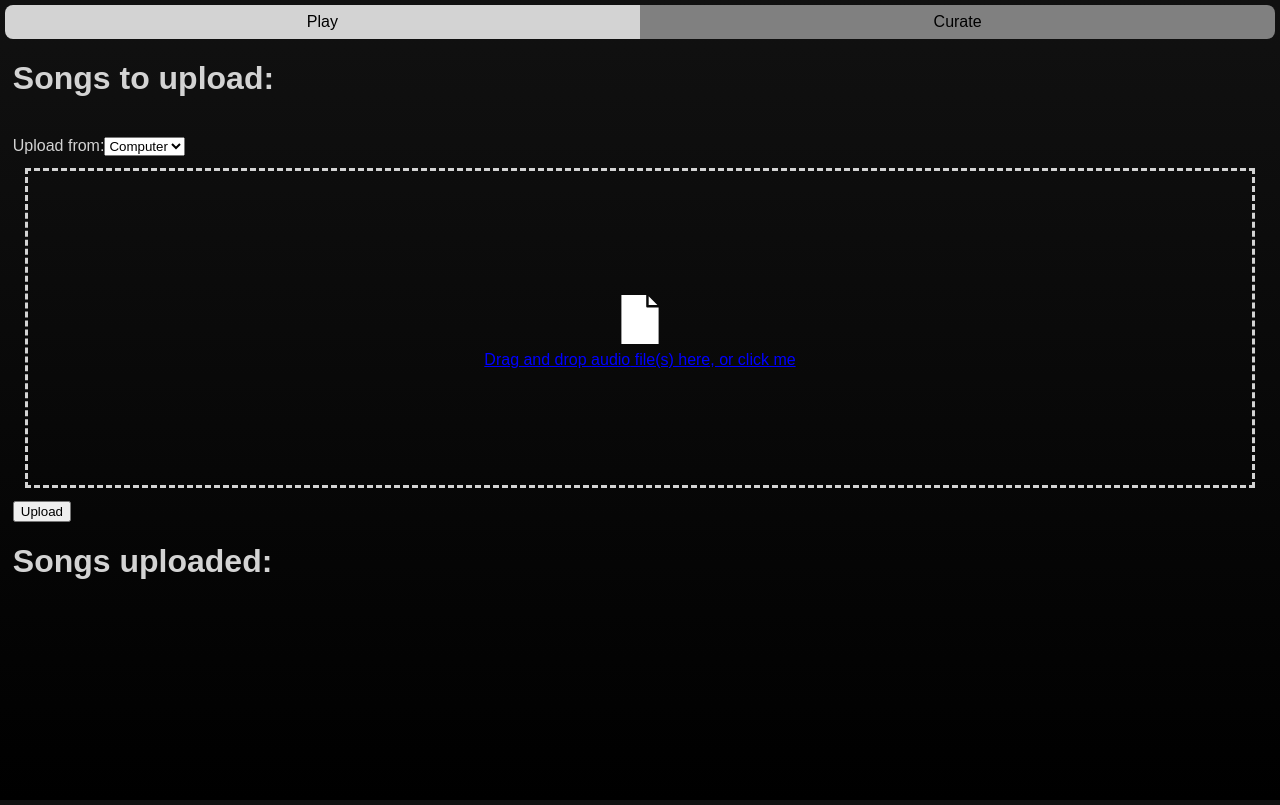
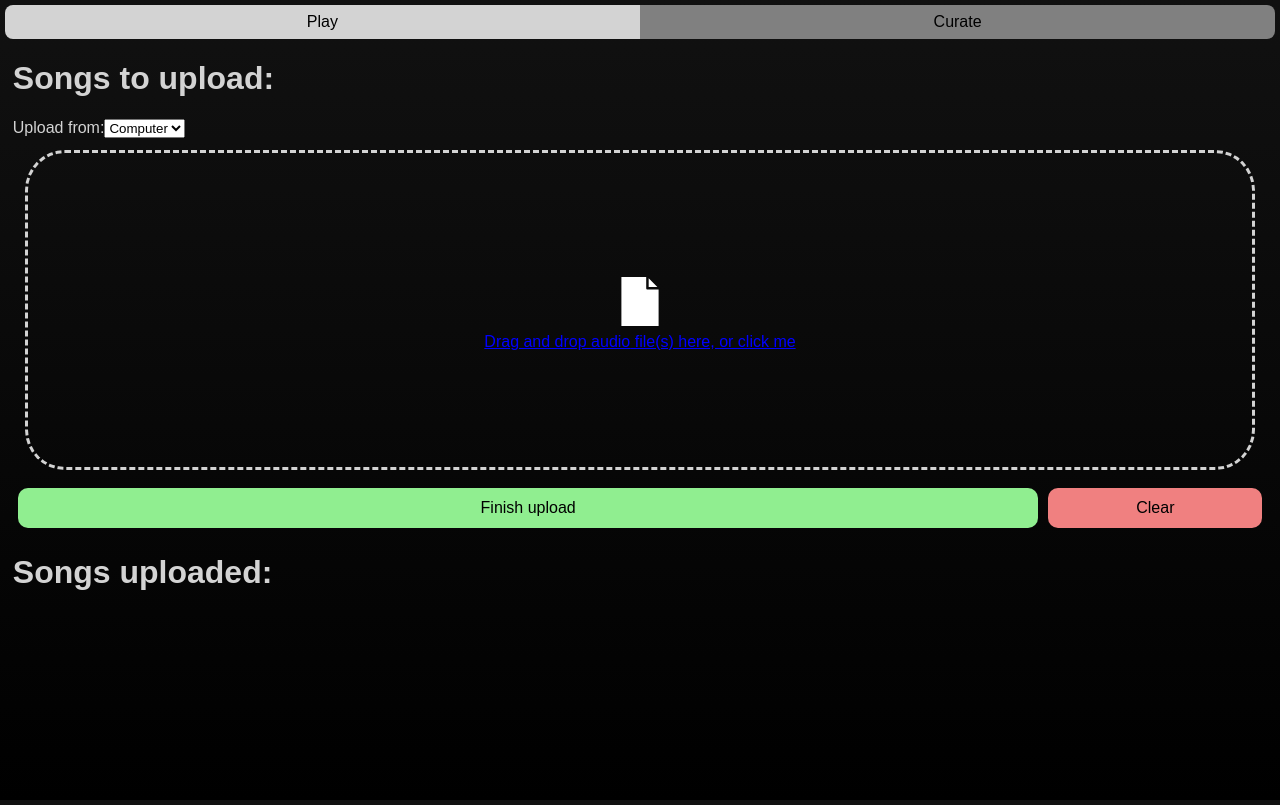
Before and after one commit to Moses-Bejon/respire, a React (Vite) app in the folder respire/: page /respire/curate in a window 1280 px wide. Built offline with nearby package versions, Linux system fonts and the light colour scheme.

Commit message:
finishing touches for curator css

```diff
--- a/respire/src/curator/fileInput.css
+++ b/respire/src/curator/fileInput.css
@@ -1,5 +1,6 @@
 .fileInput {
     border: lightgray dashed 3px;
+    border-radius: 5vh;
     box-sizing: border-box;
 
     width: 98%;
--- a/respire/src/curator/songInput.css
+++ b/respire/src/curator/songInput.css
@@ -0,0 +1,24 @@
+.buttons{
+    display: flex;
+    flex-direction: row;
+
+    height: 50px;
+}
+
+.buttons > button{
+    border: none;
+    font-size: inherit;
+    margin: 5px;
+    cursor: pointer;
+    border-radius: 10px;
+}
+
+.finishUploadButton{
+    flex: 5;
+    background-color: lightgreen;
+}
+
+.clearButton{
+    flex: 1;
+    background-color: lightcoral;
+}
--- a/respire/src/curator/songInput.tsx
+++ b/respire/src/curator/songInput.tsx
@@ -61,10 +61,6 @@ export function SongInput() {
     return (
         <div className="songInput">
 
-            <SongsList songArray={uploads} deleteSongIndex={deleteSongIndex} updateSongAtIndex={updateSongAtIndex}/>
-
-            <br />
-
             Upload from:
             <select
                 value={selectedSource}
@@ -89,7 +85,12 @@ export function SongInput() {
                 <p>Spotify upload option - Coming soon</p>
             )}
 
-            <button onClick={sendToController}>Upload</button>
+            <SongsList songArray={uploads} deleteSongIndex={deleteSongIndex} updateSongAtIndex={updateSongAtIndex}/>
+
+            <div className={"buttons"}>
+                <button className={"finishUploadButton"} onClick={sendToController}>Finish upload</button>
+                <button className={"clearButton"} onClick={() => setUploads([])}>Clear</button>
+            </div>
 
         </div>
     )
```
